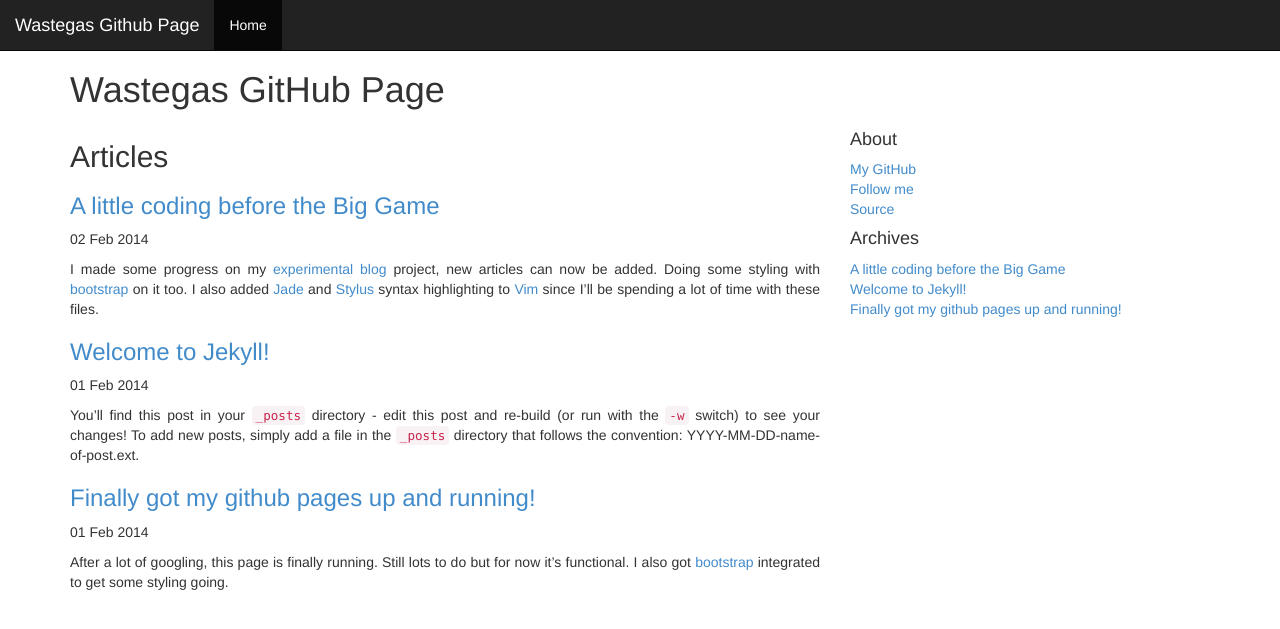
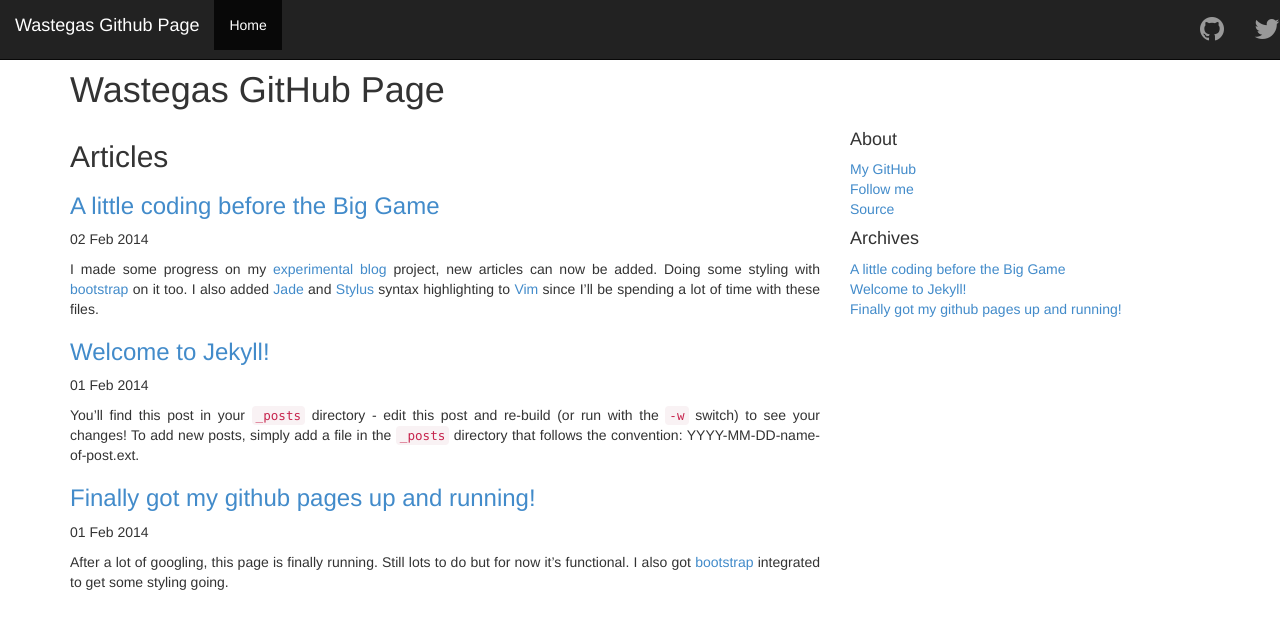
Before and after one commit to wastegas/wastegas.github.io, a Jekyll site: the page built from index.md, in a window 1280 px wide. Shown: the top 629 px of the page. Built offline with Jekyll 4.4.1, drawn with Linux system fonts in a browser that asks for light colours; nearby versions of some CDN libraries; Markdown is read by kramdown in place of the engine named in the settings.

Commit message:
added fontawesome

```diff
--- a/_includes/head.html
+++ b/_includes/head.html
@@ -6,7 +6,8 @@
         <link rel="stylesheet" href="{{ site.baseurl }}dist/css/bootstrap.min.css">
         <link rel="stylesheet" href="{{ site.baseurl }}css/style.css">
         <link rel="stylesheet" href="{{ site.baseurl }}css/syntax.css">
-   </head>
+        <link href="//netdna.bootstrapcdn.com/font-awesome/4.0.3/css/font-awesome.css" rel="stylesheet">
+    </head>
     <body>
         <div class="navbar navbar-inverse navbar-fixed-top" role="navigation">
             <div class="containter">
@@ -23,6 +24,10 @@
                     <ul class="nav navbar-nav">
                         <li class="active"><a href="{{ site.baseurl }}">Home</a></li>
                     </ul>
+                    <ul class="nav navbar-nav navbar-right">
+                        <li><a href="https://github.com/wastegas"><i class="fa fa-github fa-2x"></i></a></li>
+                        <li><a href="http://twitter.com/wastegas"><i class="fa fa-twitter fa-2x"></i></a></li>
+                  </ul>
                 </div><!-- navbar-collapse -->
             </div><!-- container -->
         </div><!-- navbar -->
```
